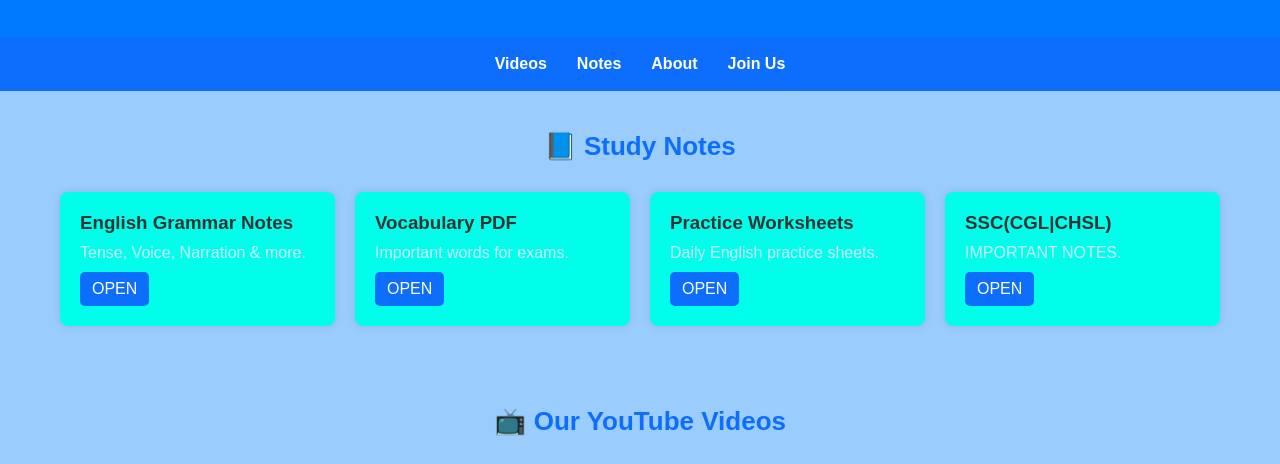
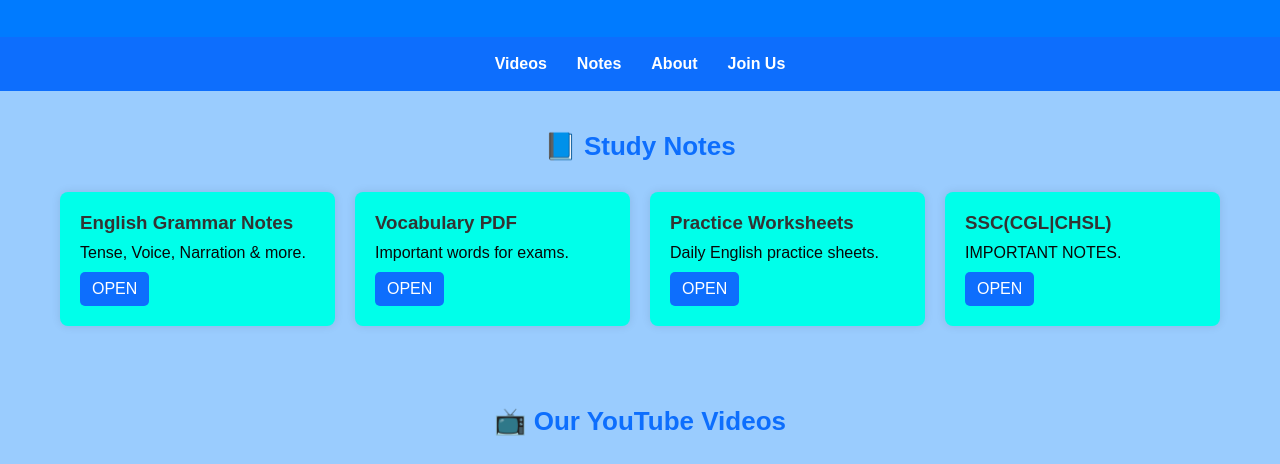
Before and after one commit to ckgupta7515-hash/nirman-english-class, a plain HTML site: page index.html in a window 1280 px wide. Shown: the part 177-641 px from the top of the page. Drawn offline with Linux system fonts and the light colour scheme.

```diff
--- a/index.html
+++ b/index.html
@@ -23,7 +23,7 @@
 
         body {
             background: #9accfe;
-            color: #cceeff;
+            color: #080808;
         }
 
         header {
```
